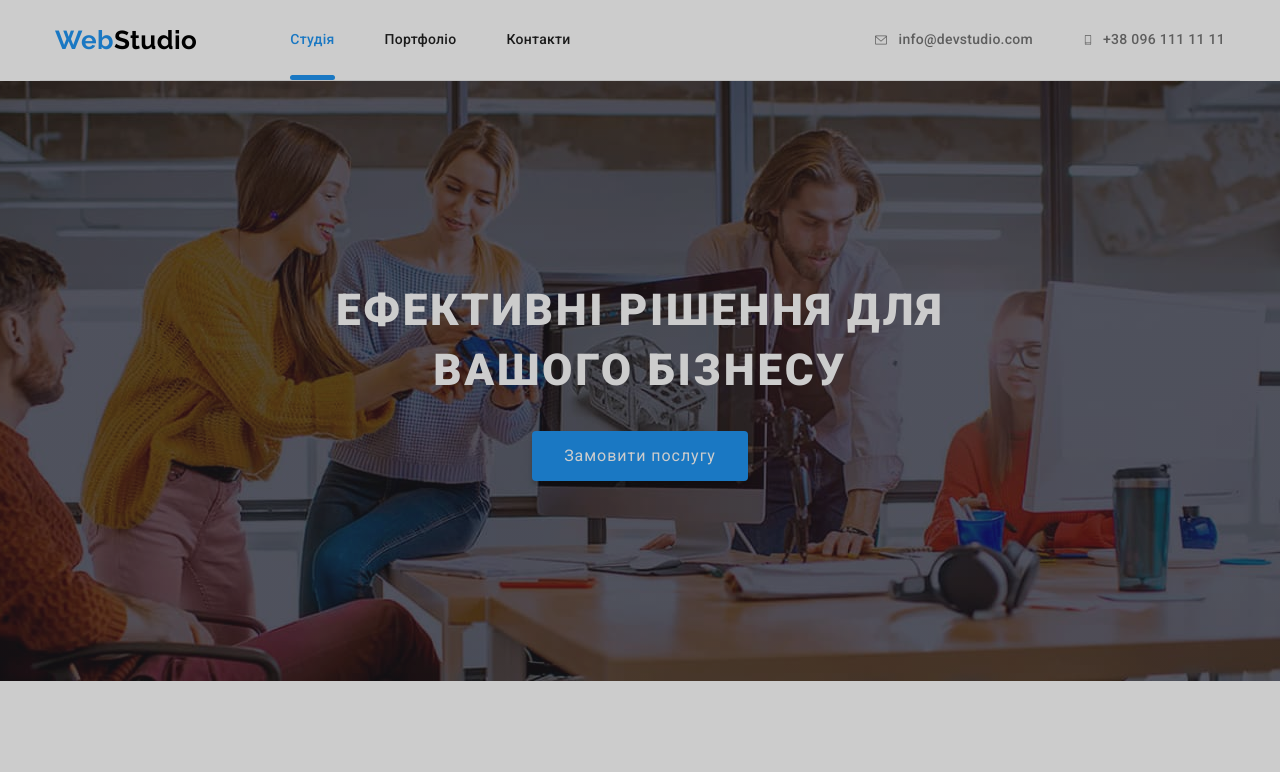
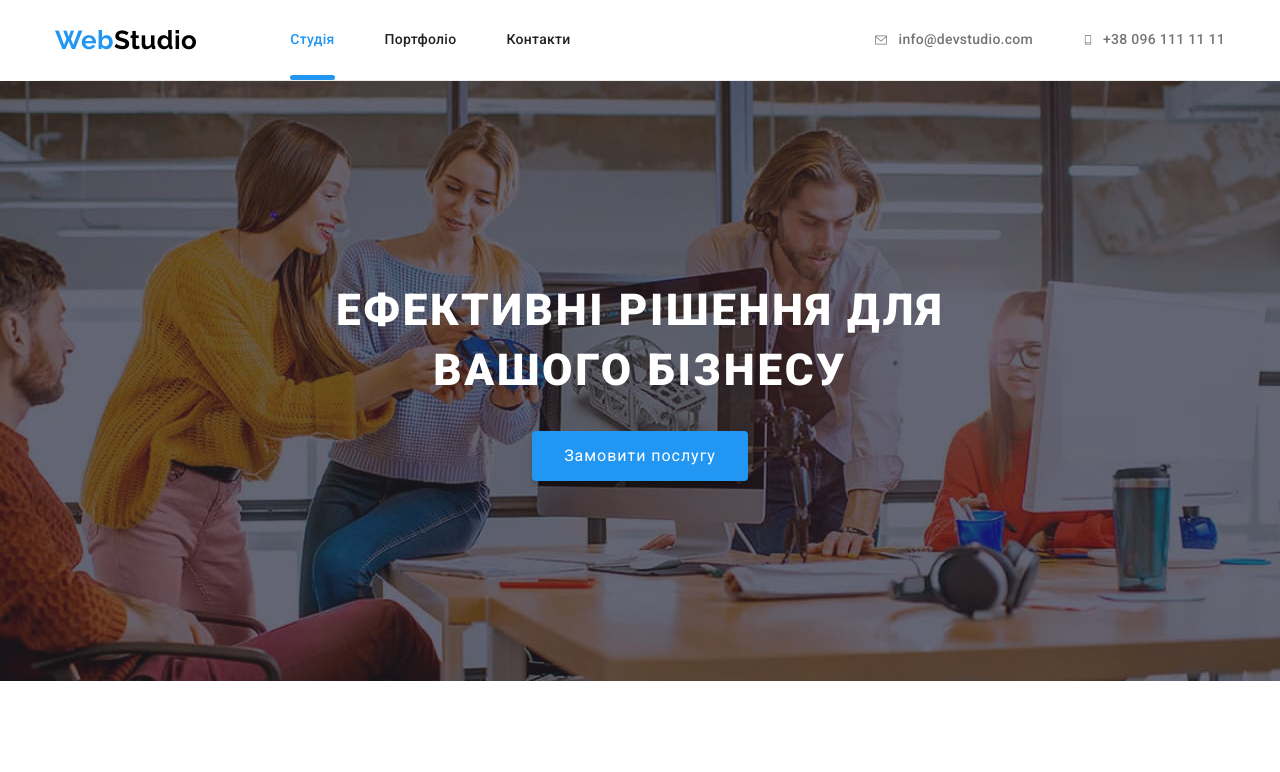
Before and after one commit to Litinskiy/goit-markup-hw-05, a plain HTML site: page index.html in a window 1280 px wide. Shown: the top 772 px of the page. Drawn offline with nearby package versions, Linux system fonts and the light colour scheme.

Commit message:
homework5
completed

```diff
--- a/index.html
+++ b/index.html
@@ -377,7 +377,7 @@
 
     </footer>
 
-    <div class="backdrop  data-backdrop">
+    <div class="backdrop is-hidden data-backdrop">
         <div class="modal">
         <button class="modal-btn" data-modal-close>
             <svg class="icon" width="20" height="20">
```
